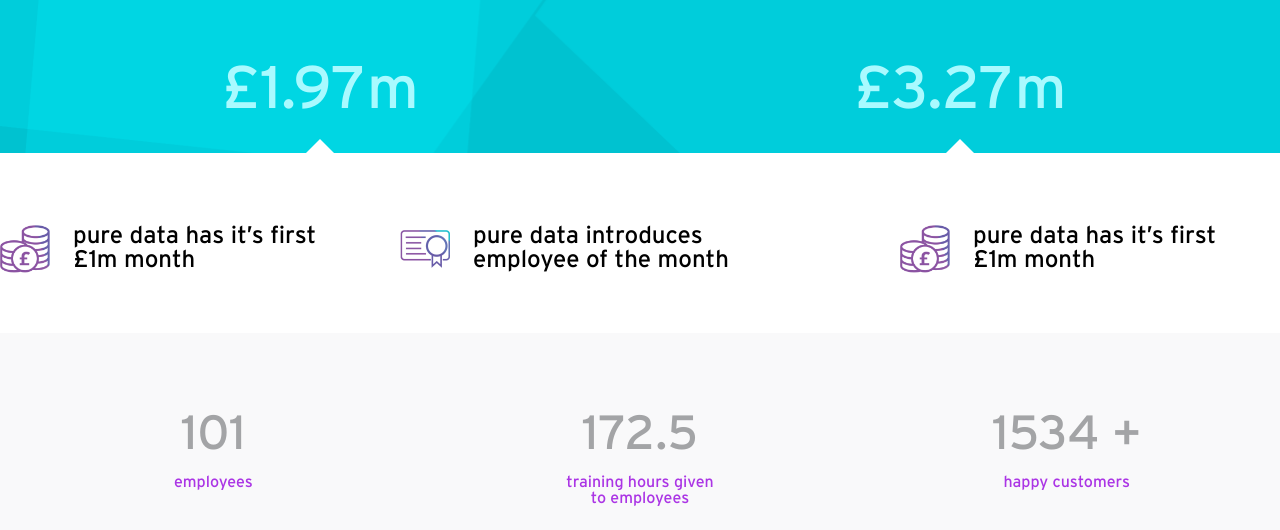
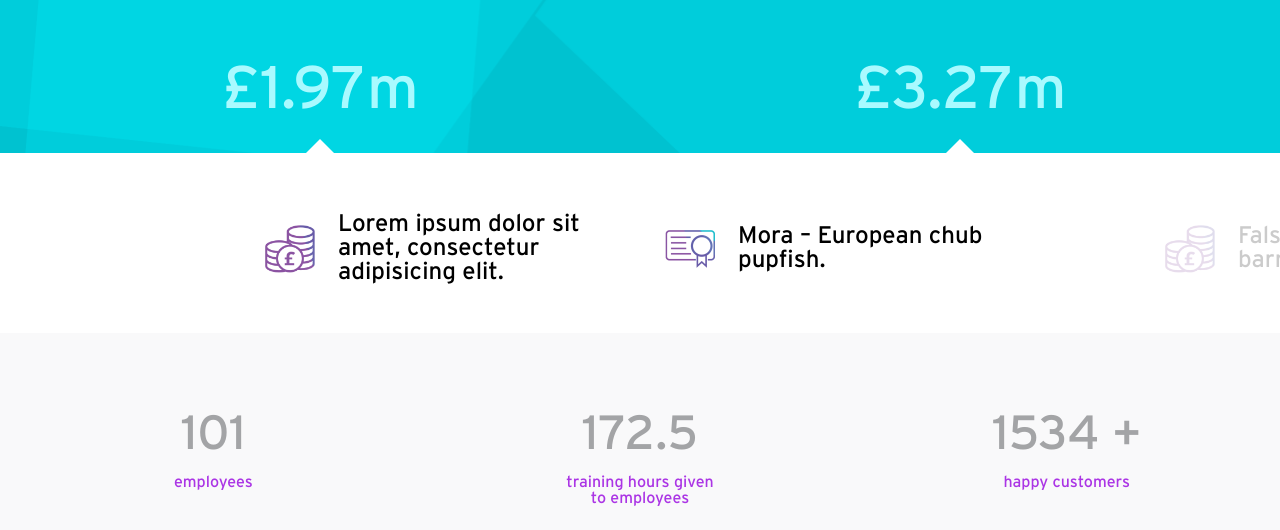
Before and after one commit to einomi/pure-technology-timeline, a website: page index.html in a window 1280 px wide. Shown: the part 675-1205 px from the top of the page. Drawn offline with nearby package versions, Linux system fonts and the light colour scheme.

Commit message:
Add logic for bottom carousel

```diff
--- a/index.html
+++ b/index.html
@@ -48,11 +48,42 @@
 				<div class="timeline-slider__next" data-timeline-next></div>
 			</div>
 		</div>
-		<div class="timeline-slider__carousel timeline-carousel" data-timeline-carousel>
+		<div class="timeline-slider__carousel timeline-carousel">
+			<div class="timeline-carousel__inner" data-timeline-carousel>
+				<div class="timeline-carousel__group _active">
+					<div class="timeline-carousel__item">
+						<img src="./img/icon-bonus.png" alt="Bonus icon" class="timeline-carousel__item-icon bonus">
+						<div class="timeline-carousel__item-text">Lorem ipsum dolor sit amet, consectetur adipisicing elit.</div>
+					</div>
+					<div class="timeline-carousel__item">
+						<img src="./img/icon-certificate.png" alt="Certificate icon" class="timeline-carousel__item-icon certificate">
+						<div class="timeline-carousel__item-text"> Mora – European chub pupfish.</div>
+					</div>
+				</div>
 				<div class="timeline-carousel__group">
 					<div class="timeline-carousel__item">
 						<img src="./img/icon-bonus.png" alt="Bonus icon" class="timeline-carousel__item-icon bonus">
-					<div class="timeline-carousel__item-text">pure data has it’s first £1m month</div>
+						<div class="timeline-carousel__item-text">False cat shark, bocaccio barracuda sandbar.</div>
+					</div>
+					<div class="timeline-carousel__item">
+						<img src="./img/icon-certificate.png" alt="Certificate icon" class="timeline-carousel__item-icon certificate">
+						<div class="timeline-carousel__item-text">Lorem ipsum dolor sit.</div>
+					</div>
+				</div>
+				<div class="timeline-carousel__group">
+					<div class="timeline-carousel__item">
+						<img src="./img/icon-bonus.png" alt="Bonus icon" class="timeline-carousel__item-icon bonus">
+						<div class="timeline-carousel__item-text">Ladyfish smalleye squaretail; delta smelt scaly.</div>
+					</div>
+					<div class="timeline-carousel__item">
+						<img src="./img/icon-certificate.png" alt="Certificate icon" class="timeline-carousel__item-icon certificate">
+						<div class="timeline-carousel__item-text">Does your lorem ipsum text long for something a little fishier?</div>
+					</div>
+				</div>
+				<div class="timeline-carousel__group">
+					<div class="timeline-carousel__item">
+						<img src="./img/icon-bonus.png" alt="Bonus icon" class="timeline-carousel__item-icon bonus">
+						<div class="timeline-carousel__item-text">Tripod fish skipjack tuna Cornish Spaktailed.</div>
 					</div>
 					<div class="timeline-carousel__item">
 						<img src="./img/icon-certificate.png" alt="Certificate icon" class="timeline-carousel__item-icon certificate">
@@ -62,41 +93,12 @@
 				<div class="timeline-carousel__group">
 					<div class="timeline-carousel__item">
 						<img src="./img/icon-bonus.png" alt="Bonus icon" class="timeline-carousel__item-icon bonus">
-					<div class="timeline-carousel__item-text">pure data has it’s first £1m month</div>
+						<div class="timeline-carousel__item-text">Ribbonfish herring Black scabbardfish yellow-edged moray.</div>
 					</div>
 					<div class="timeline-carousel__item">
 						<img src="./img/icon-certificate.png" alt="Certificate icon" class="timeline-carousel__item-icon certificate">
-					<div class="timeline-carousel__item-text">pure data introduces employee of the month</div>
+						<div class="timeline-carousel__item-text">Triplefin blenny bango weatherfish.</div>
 					</div>
-			</div>
-			<div class="timeline-carousel__group">
-				<div class="timeline-carousel__item">
-					<img src="./img/icon-bonus.png" alt="Bonus icon" class="timeline-carousel__item-icon bonus">
-					<div class="timeline-carousel__item-text">pure data has it’s first £1m month</div>
-				</div>
-				<div class="timeline-carousel__item">
-					<img src="./img/icon-certificate.png" alt="Certificate icon" class="timeline-carousel__item-icon certificate">
-					<div class="timeline-carousel__item-text">pure data introduces employee of the month</div>
-				</div>
-			</div>
-			<div class="timeline-carousel__group">
-				<div class="timeline-carousel__item">
-					<img src="./img/icon-bonus.png" alt="Bonus icon" class="timeline-carousel__item-icon bonus">
-					<div class="timeline-carousel__item-text">pure data has it’s first £1m month</div>
-				</div>
-				<div class="timeline-carousel__item">
-					<img src="./img/icon-certificate.png" alt="Certificate icon" class="timeline-carousel__item-icon certificate">
-					<div class="timeline-carousel__item-text">pure data introduces employee of the month</div>
-				</div>
-			</div>
-			<div class="timeline-carousel__group">
-				<div class="timeline-carousel__item">
-					<img src="./img/icon-bonus.png" alt="Bonus icon" class="timeline-carousel__item-icon bonus">
-					<div class="timeline-carousel__item-text">pure data has it’s first £1m month</div>
-				</div>
-				<div class="timeline-carousel__item">
-					<img src="./img/icon-certificate.png" alt="Certificate icon" class="timeline-carousel__item-icon certificate">
-					<div class="timeline-carousel__item-text">pure data introduces employee of the month</div>
 				</div>
 			</div>
 		</div>
--- a/scripts/Timeline.js
+++ b/scripts/Timeline.js
@@ -3,7 +3,8 @@
 	this.$track = this.$container.find('[data-timeline-track]');
 	this.$trackContainer = this.$track.parent().parent();
 	this.$trackItems = this.$track.children();
-	this.$carouselContainer = this.$container.find('[data-timeline-carousel]');
+	this.$carousel = this.$container.find('[data-timeline-carousel]');
+	this.$carouselItems = this.$carousel.children();
 	this.$value1 = this.$container.find('[data-timeline-item-value1-container]');
 	this.$value2 = this.$container.find('[data-timeline-item-value2-container]');
 	this.$prevButton = this.$container.find('[data-timeline-prev]');
@@ -20,6 +21,13 @@
 		this.intermediateTrackX = null;
 		this.initEvents();
 		this.update();
+	},
+
+	update: function() {
+		this.trackItemWidth = this.$trackItems.first().outerWidth(true);
+		this.carouselGroupWidth = this.$carouselItems.first().outerWidth(true);
+
+		this.setSlide(this.defaultIndex, true);
 	},
 
 	initEvents() {
@@ -89,31 +97,42 @@
 				index = Math.abs(Math.round(x / this.trackItemWidth));
 		}
 		this.intermediateIndex = index;
-		this.setCurrentItem(index);
+		this.setCurrentTrackItem(index);
 	},
 
-	update: function() {
-		this.trackItemWidth = this.$trackItems.first().outerWidth(true);
-
-		this.setSlide(this.defaultIndex, true);
-	},
-
-	setCurrentItem: function(index) {
+	setCurrentTrackItem: function(index) {
 		var $currentItem = this.$trackItems.eq(index);
 		this.$trackItems.removeClass('_active');
 		$currentItem.addClass('_active');
-		this.$currentItem = $currentItem;
+		this.$trackCurrentItem = $currentItem;
+	},
+
+	setCurrentCarouselItem: function(index) {
+		var $currentItem = this.$carouselItems.eq(index);
+		this.$carouselItems.removeClass('_active');
+		$currentItem.addClass('_active');
+		this.$carouselCurrentItem = $currentItem;
 	},
 
 	setSlide: function(index, immediately) {
+		var self = this;
+
 		this.trackX = -index * this.trackItemWidth;
-		TweenMax.to(this.$track, immediately ? 0 : 0.35, { x: this.trackX });
+		this.carouselX = -index * this.carouselGroupWidth;
 
-		this.setCurrentItem(index);
+		TweenMax.to(this.$track, immediately ? 0 : 0.35, {
+			x: this.trackX,
+			onComplete: function() {
+				self.setCurrentCarouselItem(index);
+				TweenMax.to(self.$carousel, immediately ? 0 : 0.35, { x: self.carouselX });
+			},
+		});
 
-		var value1 = this.$currentItem.data('timeline-item-value1');
+		this.setCurrentTrackItem(index);
+
+		var value1 = this.$trackCurrentItem.data('timeline-item-value1');
 		this.$value1.text(value1);
-		var value2 = this.$currentItem.data('timeline-item-value2');
+		var value2 = this.$trackCurrentItem.data('timeline-item-value2');
 		this.$value2.text(value2);
 
 		if (index === this.slideLength - 1) {
--- a/styles/interactive-timeline.css
+++ b/styles/interactive-timeline.css
@@ -63,7 +63,7 @@
 
 .timeline-slider__track-line {
 	position: absolute;
-    top: 22.5vw;
+	top: 22.5vw;
 	left: 0;
 	width: 100%;
 }
@@ -203,6 +203,11 @@
 }
 
 .timeline-carousel {
+    position: relative;
+    left: 50%;
+}
+
+.timeline-carousel__inner {
 	display: flex;
 	align-items: center;
 	height: 180px;
@@ -213,6 +218,12 @@
 .timeline-carousel__group {
 	display: flex;
 	margin-right: 150px;
+	opacity: 0.2;
+    transform: translateX(-50%);
+}
+
+.timeline-carousel__group._active {
+	opacity: 1;
 }
 
 .timeline-carousel__group:last-child {
```
Lines whose indentation alone changed are shown as unchanged.
